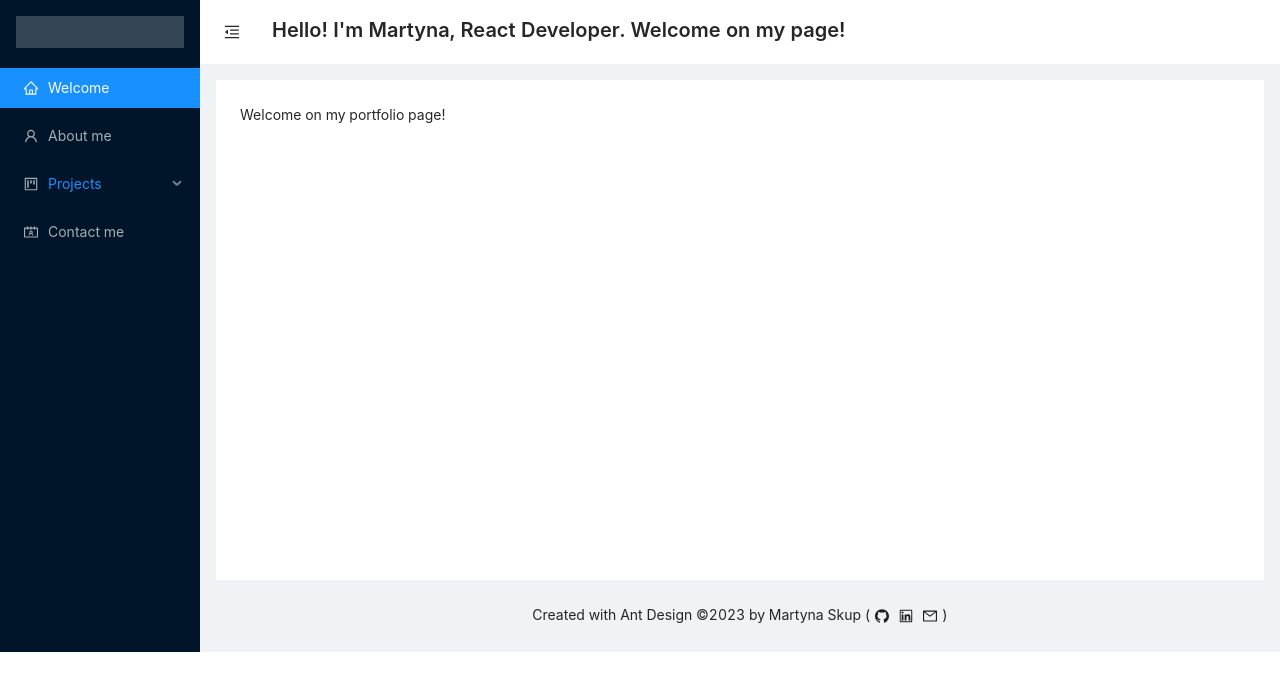
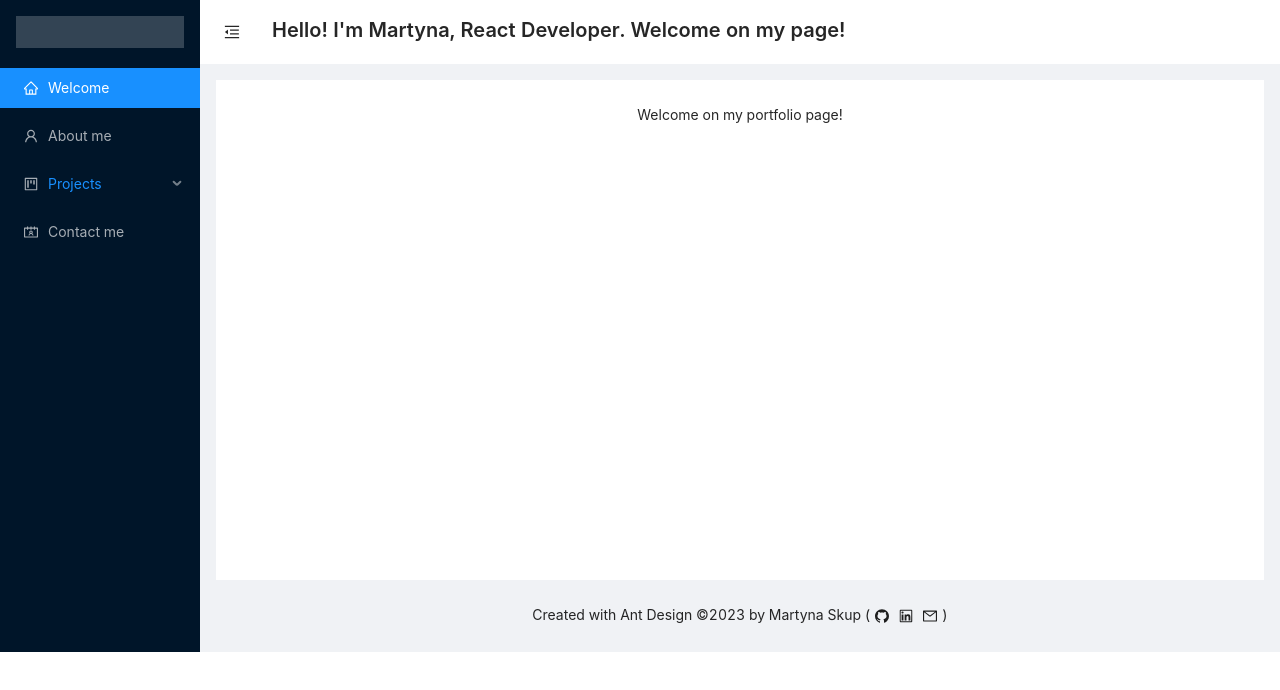
Before and after one commit to martynaskup/martynaskup.github.io, a React (Create React App) app: page / in a window 1280 px wide. Shown: the top 690 px of the page. Built offline with nearby package versions, Linux system fonts and the light colour scheme.

Commit message:
Centralise text in AppContent

```diff
--- a/src/components/mainLayout/AppContent.tsx
+++ b/src/components/mainLayout/AppContent.tsx
@@ -4,7 +4,7 @@ import { Outlet } from 'react-router-dom';
 const AppContent = () => {
   return (
     <>
-      <Layout.Content style={{ margin: '16px 16px 0' }}>
+      <Layout.Content style={{ margin: '16px 16px 0', textAlign: 'center' }}>
         <div
           className="site-layout-background"
           style={{ padding: 24, minHeight: 500 }}
```
